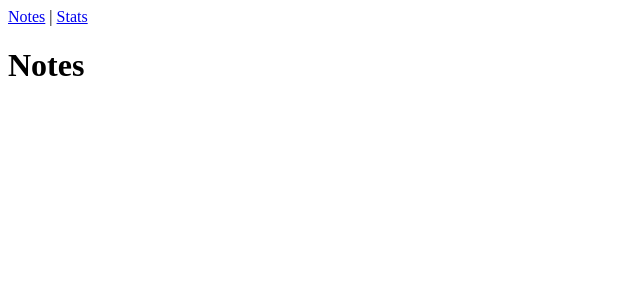
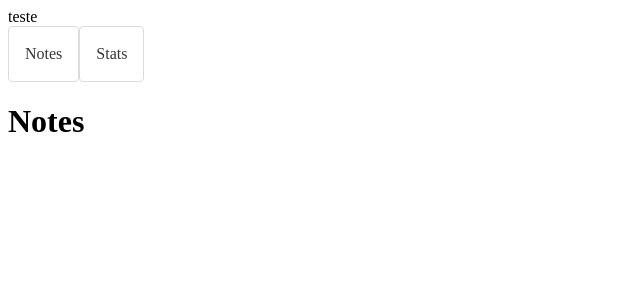
Before and after one commit to pm-ribeiro/v3-udemy-course, a Vue app in the folder notes-app/: page / in a window 1280 px wide. Shown: the top 300 px of the page, without its empty margins (0-640 px from the left). Built offline with nearby package versions, Linux system fonts and the light colour scheme.

Commit message:
feat: added navbar

```diff
--- a/notes-app/src/App.vue
+++ b/notes-app/src/App.vue
@@ -1,9 +1,15 @@
 <template>
-  <RouterLink to="/">Notes</RouterLink> |
-  <RouterLink to="/stats">Stats</RouterLink>
+  <NavbarVue></NavbarVue>
+
+  <RouterLink to="/" class="button">Notes</RouterLink>
+  <RouterLink to="/stats" class="button">Stats</RouterLink>
   <RouterView></RouterView>
 </template>
 
-<script setup></script>
+<script setup>
+import NavbarVue from "./components/layout/Navbar.vue";
+</script>
 
-<style lang="scss" scoped></style>
+<style scoped>
+@import "bulma/css/bulma.min.css";
+</style>
--- /dev/null
+++ b/notes-app/src/components/layout/NavBar.vue
@@ -0,0 +1,7 @@
+<template>
+  <div>teste</div>
+</template>
+
+<script setup></script>
+
+<style scoped></style>
```
